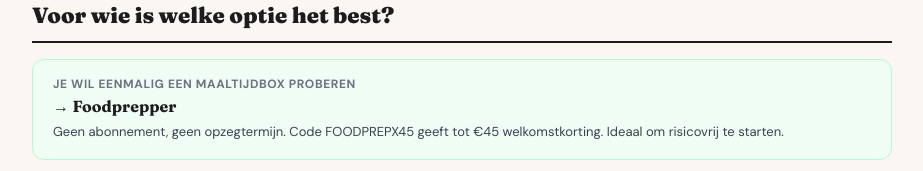
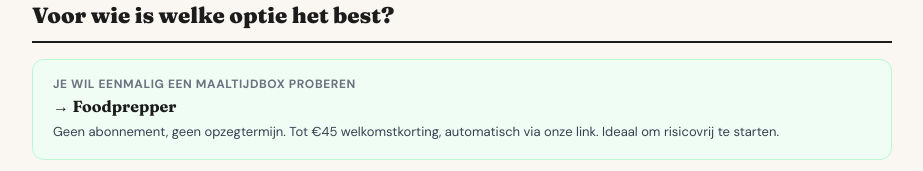
Before and after one commit to fetspets/bestemaaltijdbox, a Next.js app: page /blog/maaltijdbox-zonder-abonnement-belgie in a window 1280 px wide. Shown: the part 2240-2411 px from the top of the page, without its empty margins (178-1101 px from the left). Built offline with nearby package versions, Linux system fonts and the light colour scheme.

Commit message:
auto: update page.tsx

```diff
--- a/src/app/blog/maaltijdbox-zonder-abonnement-belgie/page.tsx
+++ b/src/app/blog/maaltijdbox-zonder-abonnement-belgie/page.tsx
@@ -150,7 +150,7 @@ const situaties = [
     situatie: 'Je wil eenmalig een maaltijdbox proberen',
     winnaar: 'Foodprepper',
     slug: 'foodprepper',
-    detail: 'Geen abonnement, geen opzegtermijn. Code FOODPREPX45 geeft tot €45 welkomstkorting. Ideaal om risicovrij te starten.',
+    detail: 'Geen abonnement, geen opzegtermijn. Tot €45 welkomstkorting, automatisch via onze link. Ideaal om risicovrij te starten.',
     color: '#F0FDF4',
     border: '#BBF7D0',
   },
```
